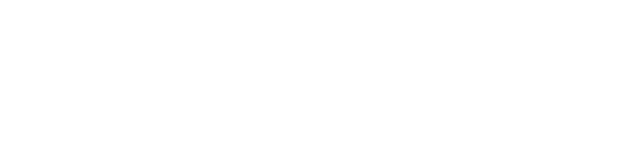
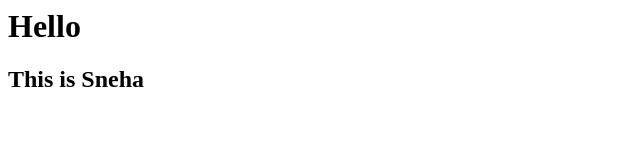
Before and after one commit to Sneha-Uppu/SNEHA_UPPU, a plain HTML site: page sample.html in a window 1280 px wide. Shown: the whole page, without its empty margins (0-640 px from the left). Drawn offline with Linux system fonts and the light colour scheme.

Commit message:
firstcommit

```diff
--- a/sample.html
+++ b/sample.html
@@ -2,4 +2,8 @@
     <head>
         <title>First File</title>
     </head>
+    <body>
+        <h1>Hello</h1>
+        <h2>This is Sneha</h2>
+    </body>
 </html>
```
